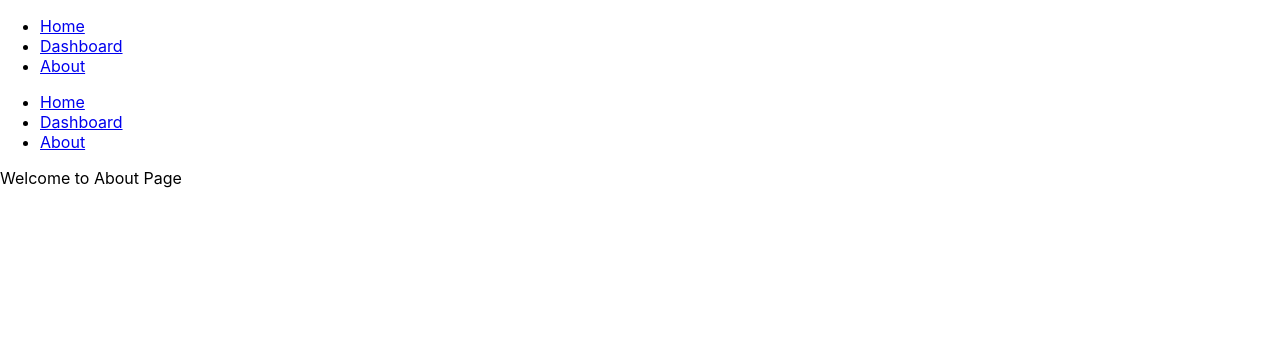
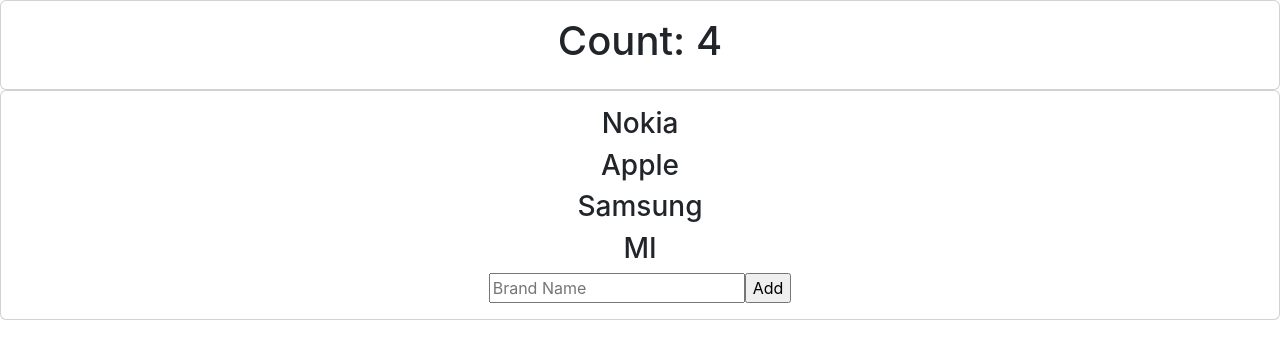
Before and after one commit to Sairam-04/ReactJS, a React (Create React App) app: page /about in a window 1280 px wide. Shown: the top 358 px of the page. Built offline with nearby package versions, Linux system fonts and the light colour scheme.

Commit message:
Add: ContextAPI

```diff
--- a/package.json
+++ b/package.json
@@ -5,7 +5,7 @@
   "dependencies": {
     "@testing-library/jest-dom": "^5.16.5",
     "@testing-library/react": "^13.4.0",
-    "@testing-library/use r-event": "^13.5.0",
+    "@testing-library/user-event": "^13.5.0",
     "axios": "^1.4.0",
     "react": "^18.2.0",
     "react-dom": "^18.2.0",
--- a/public/index.html
+++ b/public/index.html
@@ -24,6 +24,7 @@
       work correctly both with client-side routing and a non-root public URL.
       Learn how to configure a non-root public URL by running `npm run build`.
     -->
+    <link rel="stylesheet" href="https://cdn.jsdelivr.net/npm/bootstrap@5.2.3/dist/css/bootstrap.min.css" integrity="sha384-rbsA2VBKQhggwzxH7pPCaAqO46MgnOM80zW1RWuH61DGLwZJEdK2Kadq2F9CUG65" crossorigin="anonymous">
     <title>React App</title>
   </head>
   <body>
--- a/src/App.js
+++ b/src/App.js
@@ -1,4 +1,6 @@
-import React, { Component, useState } from 'react'
+
+import React, { Component, useState, createContext } from 'react'
+import { BrowserRouter, Routes, Route } from 'react-router-dom';
 // import {useState} from 'react'
 import Class_component from './components/Class_component';
 import Functional_Component from './components/Functional_Component'
@@ -18,9 +20,32 @@
 import AxiosApp from './components/AxiosApp';
 import FirebaseForm from './components/FirebaseForm';
 import HomePage from './components/ReactRouterDOM/HomePage';
+import About from './components/ReactRouterDOM/About';
+import Dashboard from './components/ReactRouterDOM/Dashboard';
+
+import Count from './components/ContextAPI/Count';
+import Display from './components/ContextAPI/Display';
+
+
+export const store = createContext()
 
 const App = () =>{
   // const [data, setData] = useState("Hello from App.js")
+  const [cartData, setCartData] = useState([
+    {
+      brandname: 'Nokia',
+    },
+    {
+      brandname: 'Apple',
+    },
+    {
+      brandname: 'Samsung',
+    },
+    {
+      brandname: 'MI',
+    },
+  ])
+
   return(
     <div>
       {/* <Functional_Component />
@@ -37,10 +62,32 @@
       <Loginform />
       <SignupForm />
       <CalculatorApp />
-      <FetchExampleApp /> */}
-      {/* <AxiosApp /> */}
-      {/* <FirebaseForm /> */}
-      <HomePage />
+      <FetchExampleApp />
+      <AxiosApp />
+      <FirebaseForm />*/}
+      {/* <HomePage /> */}
+
+      {/* React Router DOM */}
+
+      {/* <BrowserRouter>
+            <Routes>
+                <Route path="/" element={<HomePage />} />
+                <Route path="/dashboard" element={<Dashboard />} />
+                <Route path="/about" element={<About />} />
+            </Routes>
+        </BrowserRouter> */}
+
+      {/* React Router DOM */}
+
+      {/* Context API */}
+        <store.Provider value={[cartData, setCartData]}>
+          <center>
+            <Count />
+            <Display />
+          </center>
+        </store.Provider>
+      {/* Context API */}
+
     </div>
 
   )
--- /dev/null
+++ b/src/components/ContextAPI/Count.js
@@ -0,0 +1,17 @@
+import React, {useContext} from 'react'
+import { store } from '../../App'
+
+const Count = () => {
+  const [cartData, setCartData] = useContext(store)
+  return (
+    <div className='card'>
+      <div className='card-body'>
+        <h1>Count: {cartData.length}</h1>
+
+      </div>
+
+    </div>
+  )
+}
+
+export default Count
--- /dev/null
+++ b/src/components/ContextAPI/Display.js
@@ -0,0 +1,33 @@
+import React, { useContext, useState } from 'react'
+import { store } from '../../App'
+
+const Display = () => {
+  const [cartData, setCartData] = useContext(store)
+  const [name, setName] = useState("")
+  const submitHandler = (e) =>{
+    e.preventDefault()
+    setCartData([...cartData, {brandname: name}])
+    setName("")
+  }
+  return (
+    <div className='card'>
+      <div className='card-body'>
+        {cartData.map((item, index)=> <h3 key={index} className='card-title'>{item.brandname}</h3>)}
+        <form onSubmit={submitHandler}>
+          <input
+              type='text'
+              placeholder='Brand Name'
+              onChange={(e) => setName(e.target.value)}
+          />
+          <input
+              type='submit'
+              value="Add"
+          />
+        </form>
+      </div>
+
+    </div>
+  )
+}
+
+export default Display
--- a/src/components/ReactRouterDOM/About.js
+++ b/src/components/ReactRouterDOM/About.js
@@ -5,7 +5,9 @@
   return (
     <>
       <NavBar />
-      <p>Welcome to About Page</p>
+      <center>
+        <p>Displaying About Page Content</p>
+      </center>
     </>
   );
 };
--- a/src/components/ReactRouterDOM/Dashboard.js
+++ b/src/components/ReactRouterDOM/Dashboard.js
@@ -5,7 +5,9 @@
   return (
     <>
       <NavBar />
-      <p>Welcome to Dashboard</p>
+      <center>
+        <p>Displaying Dashboard Page Content</p>
+      </center>
     </>
   );
 };
--- a/src/components/ReactRouterDOM/HomePage.js
+++ b/src/components/ReactRouterDOM/HomePage.js
@@ -1,25 +1,25 @@
-import React,{useState} from 'react';
-import { BrowserRouter, Routes, Route } from 'react-router-dom';
-import Dashboard from './Dashboard';
-import About from './About';
+import React, { useState } from 'react';
+import { useNavigate } from 'react-router-dom';
 import NavBar from './NavBar';
 
 const HomePage = () => {
-    const [showHomePageMessage, setShowHomePageMessage] = useState(false);
+    const navigate = useNavigate();
 
-    const handleHomeClick = () => {
-        setShowHomePageMessage(true);
-    };
+    const [auth, setAuth] = useState(false);
+
+    if(auth){
+        navigate('/dashboard')
+    }
+
     return (
         <div>
-            <BrowserRouter>
-                <NavBar onHomeClick={handleHomeClick} />
-                {showHomePageMessage && <p>Welcome to Homepage</p>}
-                <Routes>
-                    <Route path="/dashboard" element={<Dashboard />} />
-                    <Route path="/about" element={<About />} />
-                </Routes>
-            </BrowserRouter>
+            <NavBar /><br />
+            <center>
+                <h1>Welcome To HomePage</h1>
+
+                <button className='btn' onClick={() => setAuth(true)}>LoginLoginLoginLoginLoginLoginLoginLoginLoginLoginLoginLoginLoginLoginLogin</button>
+            </center>
+
         </div>
     );
 };
--- a/src/components/ReactRouterDOM/NavBar.js
+++ b/src/components/ReactRouterDOM/NavBar.js
@@ -4,14 +4,14 @@
 const NavBar = () => {
   return (
     <div>
-      <ul>
-        <li>
+      <ul style={{display:"flex", justifyContent:"flex-end", listStyle:"none", fontSize:"20px"}}>
+        <li style={{padding:"0 10px"}}>
           <Link to="/">Home</Link>
         </li>
-        <li>
+        <li style={{padding:"0 10px"}}>
           <Link to="/dashboard">Dashboard</Link>
         </li>
-        <li>
+        <li style={{padding:"0 10px"}}>
           <Link to="/about">About</Link>
         </li>
       </ul>
--- a/src/index.css
+++ b/src/index.css
@@ -11,3 +11,25 @@
   font-family: source-code-pro, Menlo, Monaco, Consolas, 'Courier New',
     monospace;
 }
+
+.btn{
+  width: 100px;
+    padding: 18px 6px;
+    font-size: 17px;
+    background: linear-gradient(#1a6ce7, #AEEAE2);
+    border: none;
+    border-radius: 6px;
+    color: white;
+    box-shadow: 1px 2px 3px 1px #60dbf7;
+}
+
+.btn:hover{
+  width: 100px;
+    padding: 18px 6px;
+    font-size: 17px;
+    background: linear-gradient(#33c12a, rgb(199 150 77));
+    border: none;
+    border-radius: 6px;
+    color: white;
+    box-shadow: 1px 2px 3px 1px #67bd82;
+}
```
Also changed, not shown: src/App.css (line endings or trailing spaces).
